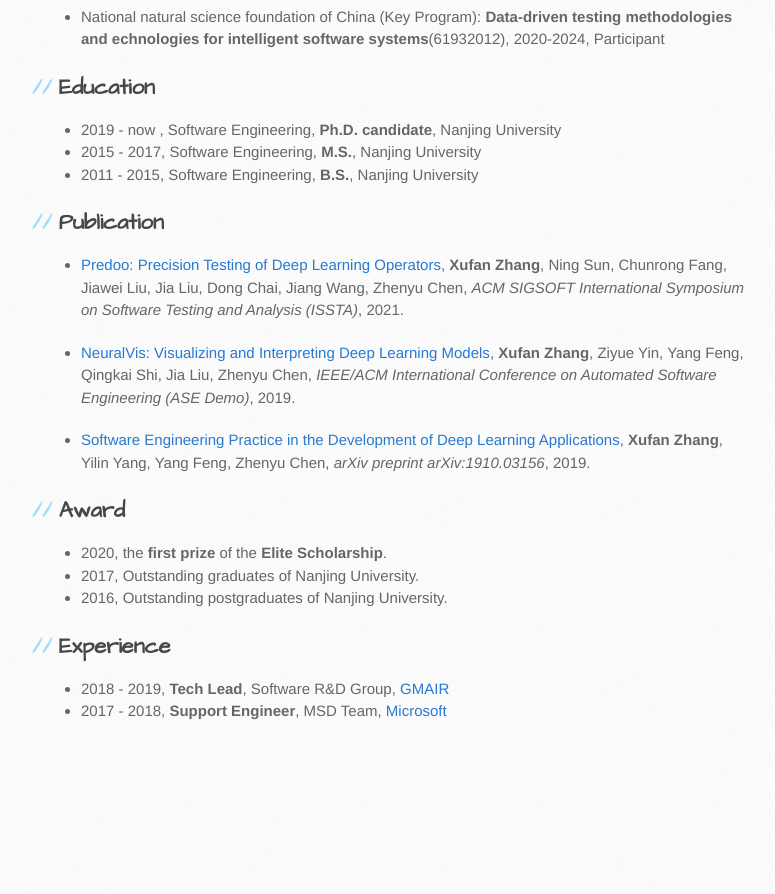
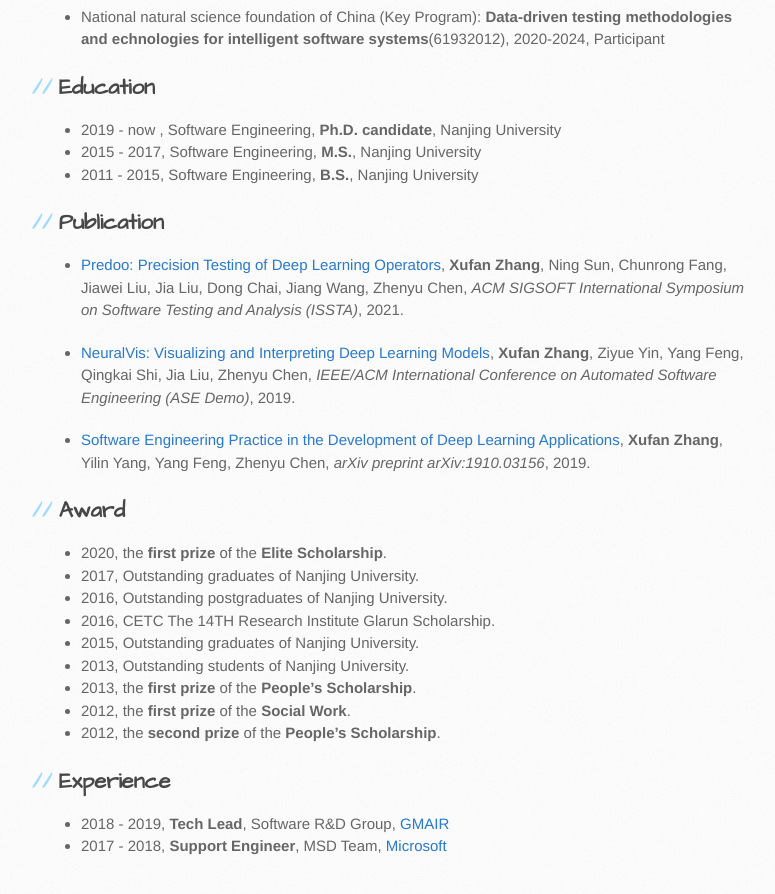
Before and after one commit to sunshinezxf/sunshinezxf.github.io, a Jekyll site: the page built from index.md, in a window 1280 px wide and 900 px high, scrolled down 616 px. Shown: the top 894 px of the window, without its empty margins (109-884 px from the left). Built offline with Jekyll 4.4.1, drawn with Linux system fonts in a browser that asks for light colours; our own code applies the rules of GitHub Pages for plain Markdown files; before the commit the page ends 1381 px from its top, so only the background shows below that.

Commit message:
update prize info

```diff
--- a/index.md
+++ b/index.md
@@ -35,6 +35,12 @@ If you are interested in the topics or projects I work on, please reach me via t
 - 2020, the **first prize** of the **Elite Scholarship**.
 - 2017, Outstanding graduates of Nanjing University.
 - 2016, Outstanding postgraduates of Nanjing University.
+- 2016, CETC The 14TH Research Institute Glarun Scholarship.
+- 2015, Outstanding graduates of Nanjing University.
+- 2013, Outstanding students of Nanjing University.
+- 2013, the **first prize** of the **People's Scholarship**.
+- 2012, the **first prize** of the **Social Work**.
+- 2012, the **second prize** of the **People's Scholarship**.
 
 ## Experience
 
```
